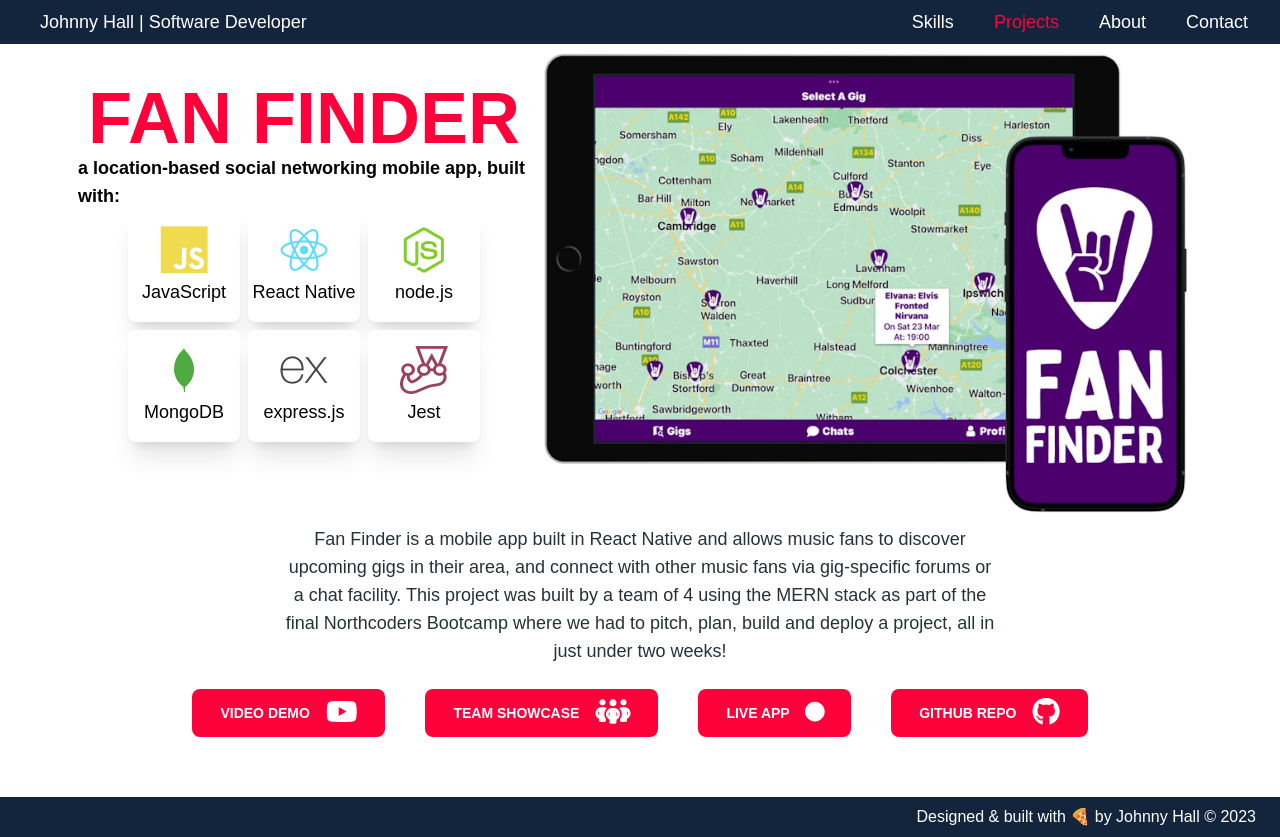
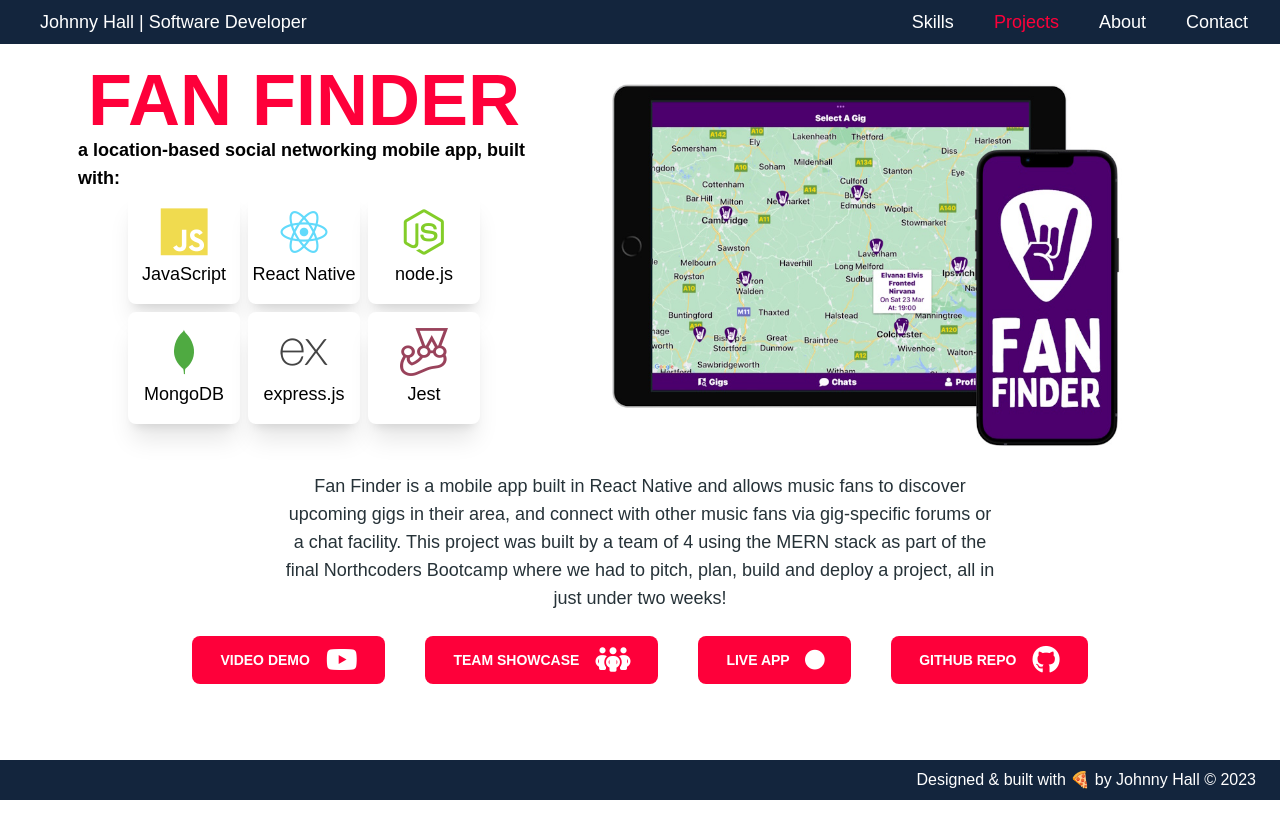
Before and after one commit to jbhall4291/portfolio, a React (Create React App) app: page /projects/fanfinder in a window 1280 px wide. After the commit the page ends 800 px from the top, so only its background shows below. Built offline with nearby package versions, Linux system fonts and the light colour scheme; some icons are missing.

Commit message:
specify height & width for images, to prevent 'content jump'

```diff
--- a/src/components/Projects/Fanfinder.jsx
+++ b/src/components/Projects/Fanfinder.jsx
@@ -42,9 +42,9 @@ function Fanfinder() {
             <SkillsCardSmall label="Jest" icon="devicon-jest-plain colored" />
           </div>
         </div>
-        <div className="order-2 w-full  md:w-full lg:order-2 lg:max-w-2xl">
+        <div className="order-2 flex justify-center  md:w-full lg:order-2 lg:max-w-2xl">
           <img
-            className="rounded object-cover object-center "
+            className="rounded object-cover object-center sm:w-[33rem] sm:h-[23.5rem]"
             alt="fanfinder screenshot"
             src={fanfinder}
           />
--- a/src/components/Projects/Newsbuzz.jsx
+++ b/src/components/Projects/Newsbuzz.jsx
@@ -41,9 +41,9 @@ function Newsbuzz() {
             <SkillsCardSmall label="Jest" icon="devicon-jest-plain colored" />
           </div>
         </div>
-        <div className="order-2 w-full  md:w-full lg:order-2 lg:max-w-2xl">
+        <div className="order-2 flex justify-center w-full lg:order-2 lg:max-w-2xl">
           <img
-            className="rounded object-cover object-center "
+            className="rounded object-cover object-center sm:w-[33rem] sm:h-[23.5rem]"
             alt="newsbuzz screenshot"
             src={newsbuzz}
           />
--- a/src/components/Projects/OneHundredPressUps.jsx
+++ b/src/components/Projects/OneHundredPressUps.jsx
@@ -32,9 +32,9 @@ function OneHundredPressUps() {
             <SkillsCardSmall label="Jest" icon="devicon-jest-plain colored" />
           </div>
         </div>
-        <div className="order-2 w-full  md:w-full lg:order-2 lg:max-w-2xl">
+        <div className="order-2 flex justify-center  md:w-full lg:order-2 lg:max-w-2xl">
           <img
-            className="rounded object-cover object-center "
+            className="rounded object-cover object-center sm:w-[33rem] sm:h-[23.5rem]"
             alt="one hundred pressups screenshot"
             src={oneHundredPressUps}
           />
```
